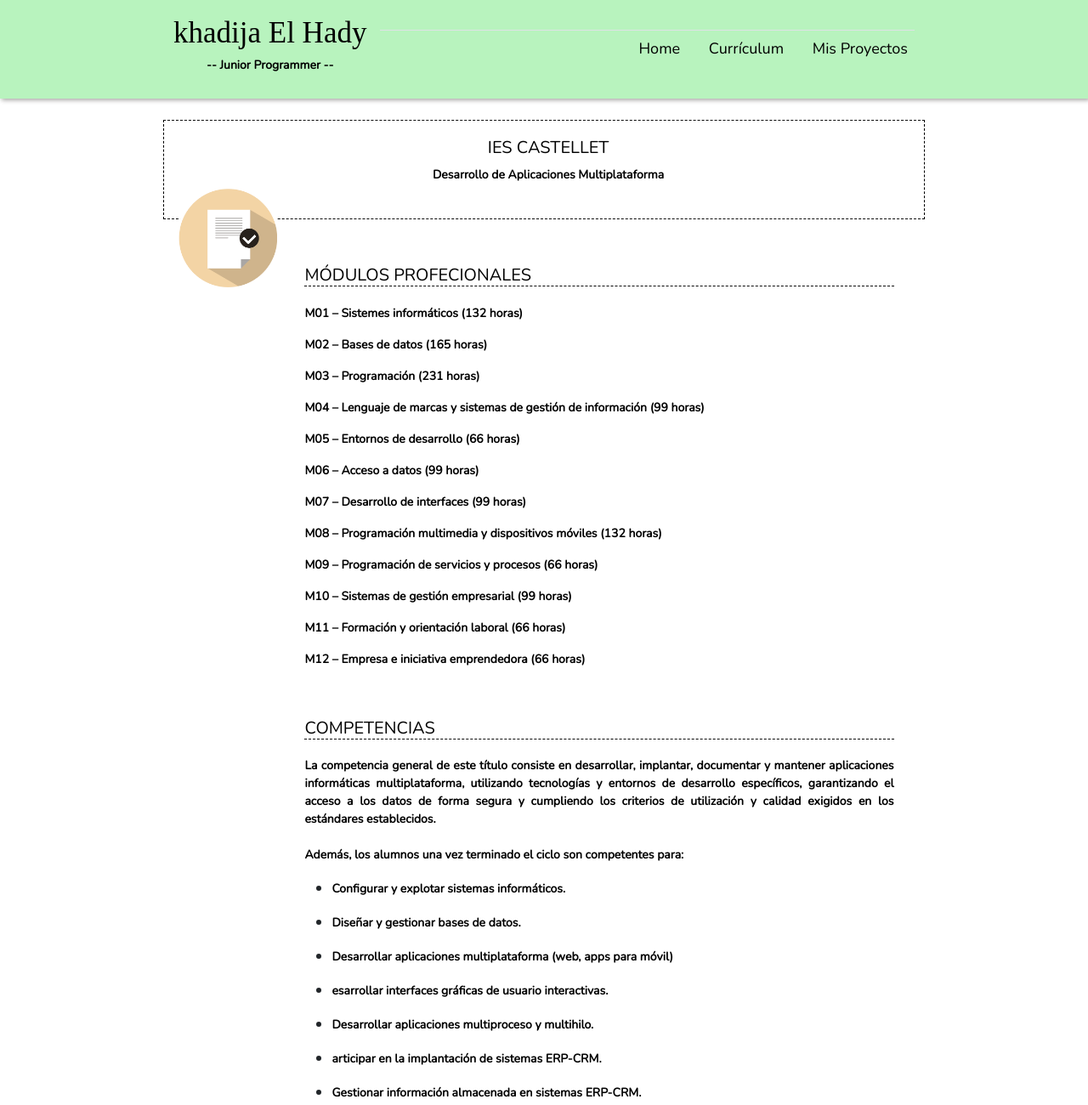
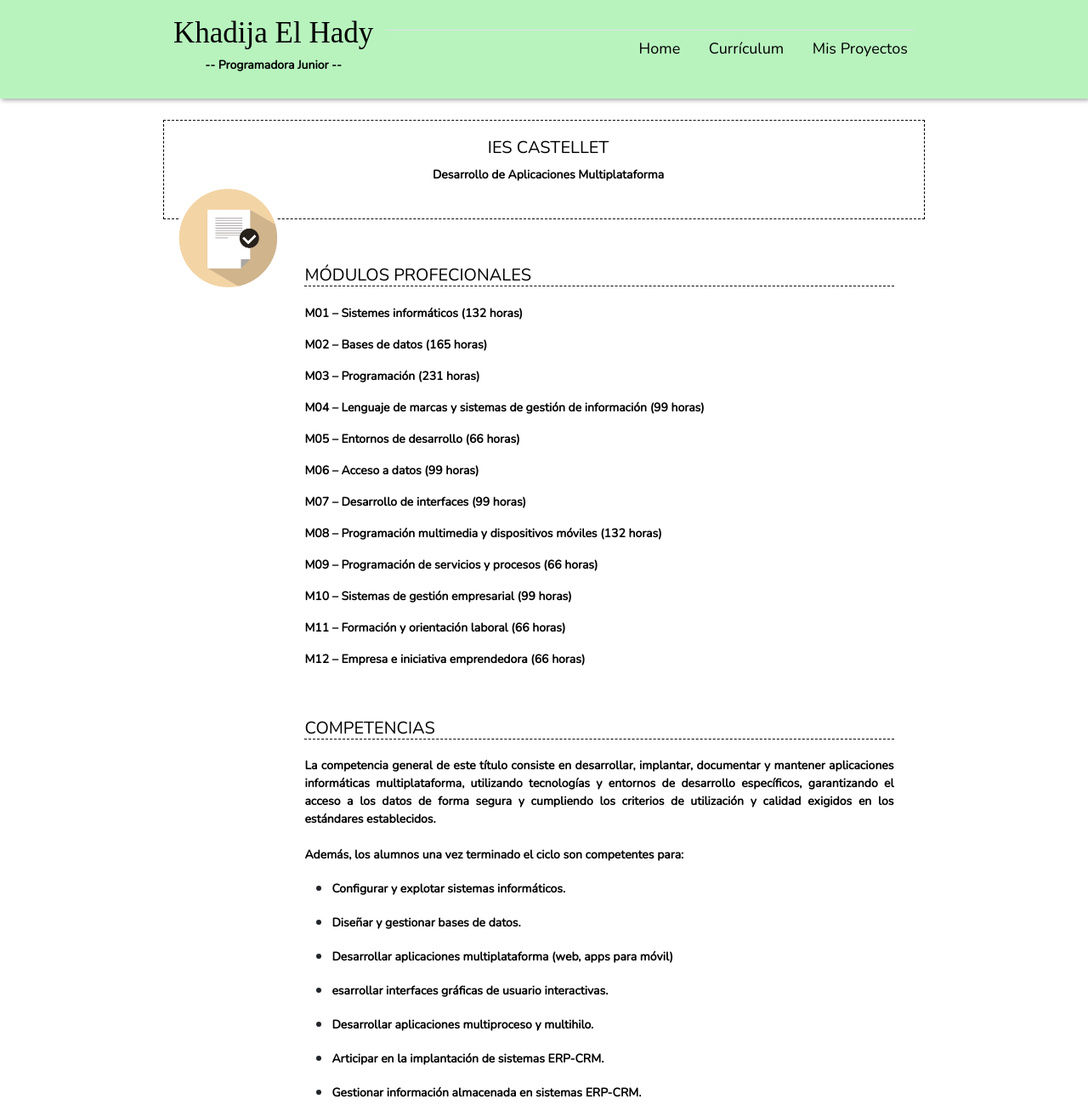
Before and after one commit to khadijaelhady213/-khadijaelhady213.github.io, a plain HTML site: page dam.html in a window 1280 px wide. Shown: the top 1300 px of the page at 85% size. Drawn offline with nearby package versions, Linux system fonts and the light colour scheme; a web font is replaced by a local one.

Commit message:
updating cv

```diff
--- a/dam.html
+++ b/dam.html
@@ -14,14 +14,14 @@
         <nav id="contenidor" class="navbar navbar-expand-lg navbar-light sticky-top" data-navbar-on-scroll="data-navbar-on-scroll">
             <div  class="container">
                 <div id="logo" class="navbar-brand" href="index.html">
-                    <r> khadija El Hady</r>
-                    <p> -- Junior Programmer --</p>
+                    <r> Khadija El Hady</r>
+                    <p> -- Programadora Junior --</p>
                 </div>
               <button id="btMenu"class="navbar-toggler" type="button" data-bs-toggle="collapse" data-bs-target="#navbarSupportedContent" aria-controls="navbarSupportedContent" aria-expanded="false" aria-label="Toggle navigation"><span class="navbar-toggler-icon"> </span></button>
               <div id="menuSecrtion" class="collapse navbar-collapse border-top border-lg-0 mt-4 mt-lg-0" id="navbarSupportedContent">
                  <ul class="navbar-nav ms-auto">
                     <li class="nav-item"><a class="nav-link" aria-current="page" href="index.html">Home</a></li>
-                    <li class="nav-item"><a class="nav-link" aria-current="page" href="khadijaElHadyCV.pdf">Currículum</a></li>
+                    <li class="nav-item"><a class="nav-link" aria-current="page" href="CVkhadijaElHady.pdf">Currículum</a></li>
                     <li class="nav-item"><a class="nav-link" aria-current="page" href="myProjects.html">Mis Proyectos</a></li>
                  </ul>
               </div>
@@ -70,7 +70,7 @@
                         <li><p>Desarrollar aplicaciones multiplataforma (web, apps para móvil)</p></li>
                         <li><p>esarrollar interfaces gráficas de usuario interactivas.</p></li>
                         <li><p>Desarrollar aplicaciones multiproceso y multihilo.</p></li>
-                        <li><p>articipar en la implantación de sistemas ERP-CRM.</p></li>
+                        <li><p>Articipar en la implantación de sistemas ERP-CRM.</p></li>
                         <li><p>Gestionar información almacenada en sistemas ERP-CRM.</p></li>
                         <li><p>Desarrollar componentes personalizados para un sistema ERP-CRM.</p></li>
                         <li><p>Participar en un proyecto de programación en realidad virtual y aumentada</p></li>
```
Also changed, not shown: myProjects.html (+2 -2 lines), 1 other file.
